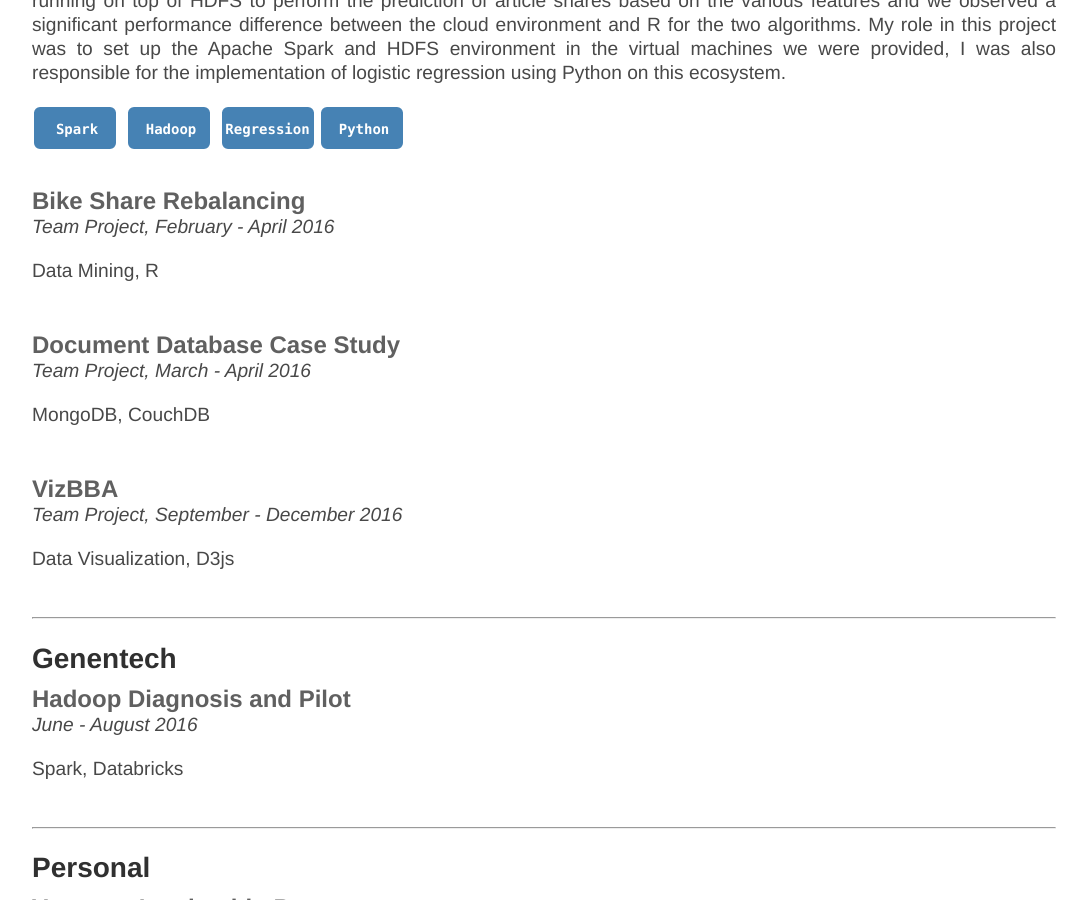
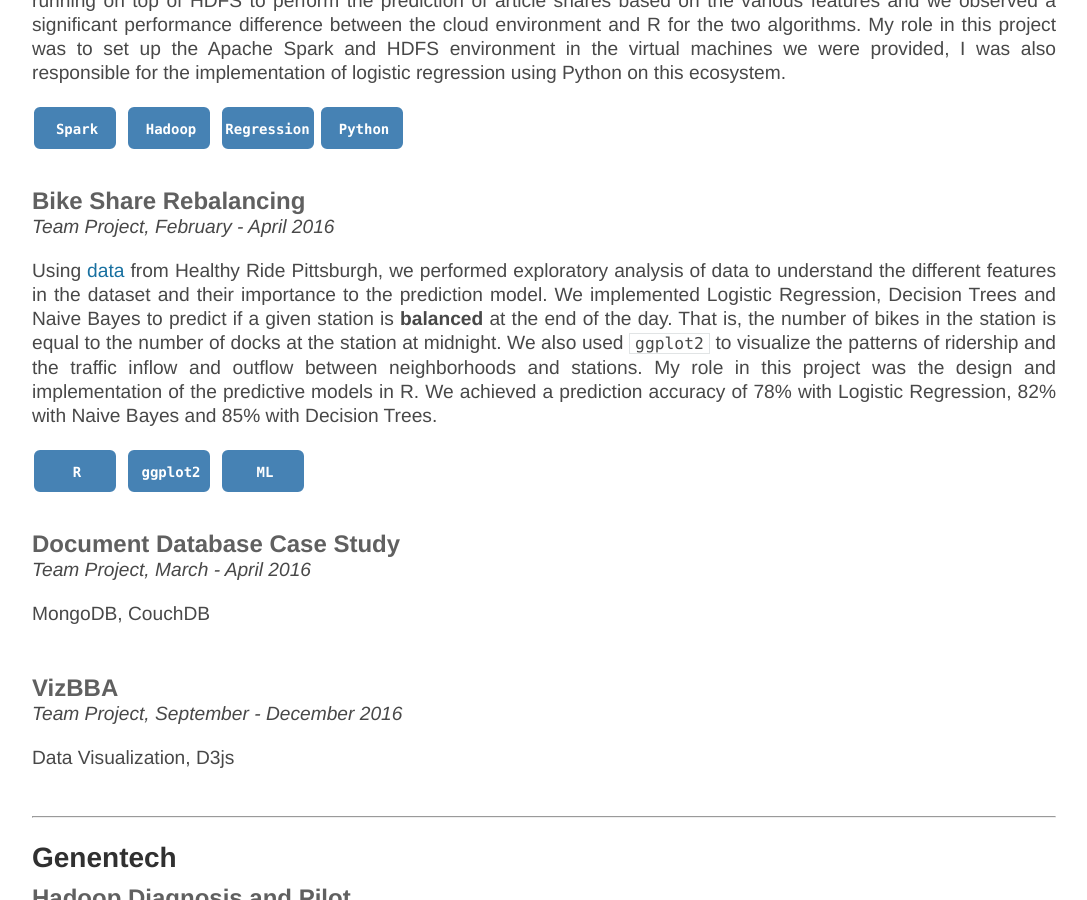
Before and after one commit to NeilBardhan/neilbardhan.github.io, a Jekyll site: the page built from projects/index.html, in a window 1280 px wide and 900 px high, scrolled down 3191 px. Shown: the whole window, without its empty margins (96-1183 px from the left). Built offline with Jekyll 4.4.1, drawn with Linux system fonts in a browser that asks for light colours.

Commit message:
Update index.html

```diff
--- a/projects/index.html
+++ b/projects/index.html
@@ -249,7 +249,27 @@ title: Projects
 	<div id="project8">
 		<h3>Bike Share Rebalancing</h3>
 		<p><em>Team Project, February - April 2016</em></p>
-		<p>Data Mining, R</p>
+		<p>Using <a target="_blank" href="https://healthyridepgh.com/data/">data</a> from Healthy Ride Pittsburgh, we performed exploratory analysis of data to understand the different features in the dataset and their importance to the prediction model. We implemented Logistic Regression, Decision Trees and Naive Bayes to predict if a given station is <strong>balanced</strong> at the end of the day. That is, the number of bikes in the station is equal to the number of docks at the station at midnight. We also used <code>ggplot2</code> to visualize the patterns of ridership and the traffic inflow and outflow between neighborhoods and stations. My role in this project was the design and implementation of the predictive models in R. We achieved a prediction accuracy of 78% with Logistic Regression, 82% with Naive Bayes and 85% with Decision Trees.</p>
+		<svg width="90" height="50">
+  			<g>
+    				<rect x="3" y="3" rx="5" ry="5" width="80" height="40" style = "stroke:steelblue;stroke-width:2" fill="steelblue"></rect>
+    				<text x="50%" y="50%" alignment-baseline="middle" text-anchor="middle" font-family="Consolas,monaco,monospace" font-weight="bold" font-size="14" fill="white">R</text>
+  			</g>
+		</svg>
+
+		<svg width="90" height="50">
+  			<g>
+    				<rect x="3" y="3" rx="5" ry="5" width="80" height="40" style = "stroke:steelblue;stroke-width:2" fill="steelblue"></rect>
+    				<text x="50%" y="50%" alignment-baseline="middle" text-anchor="middle" font-family="Consolas,monaco,monospace" font-weight="bold" font-size="14" fill="white">ggplot2</text>
+  			</g>
+		</svg>
+
+		<svg width="90" height="50">
+  			<g>
+    				<rect x="3" y="3" rx="5" ry="5" width="80" height="40" style = "stroke:steelblue;stroke-width:2" fill="steelblue"></rect>
+    				<text x="50%" y="50%" alignment-baseline="middle" text-anchor="middle" font-family="Consolas,monaco,monospace" font-weight="bold" font-size="14" fill="white">ML</text>
+  			</g>
+		</svg>
 	</div>
 	<br>
 
```
